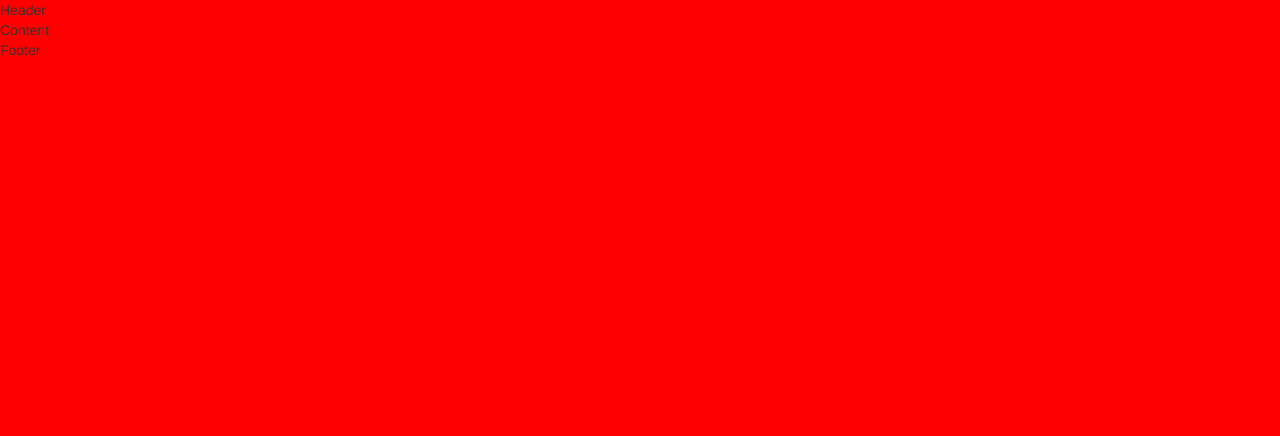
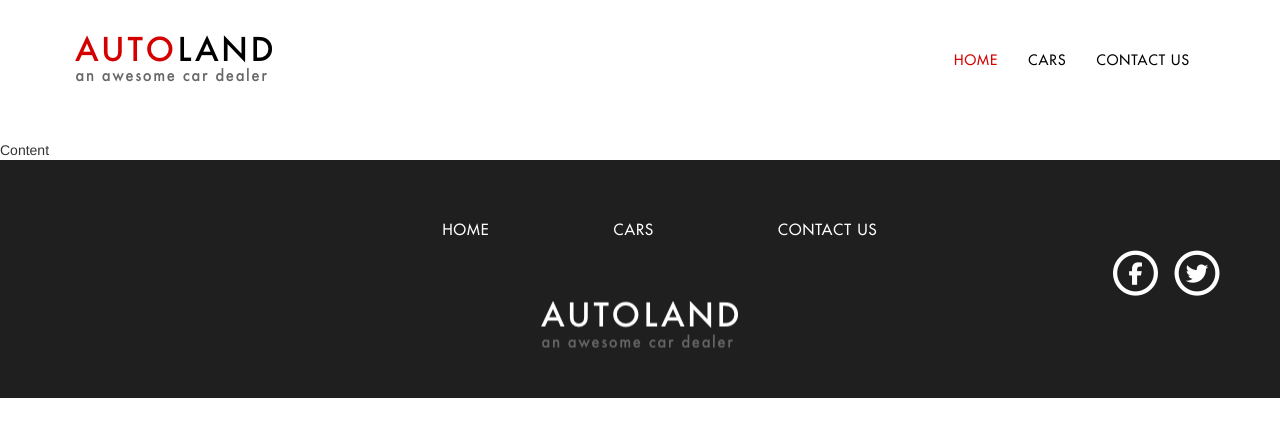
Before and after one commit to inhumba/autoland, a plain HTML site: page index.html in a window 1280 px wide. Drawn offline with nearby package versions, Linux system fonts and the light colour scheme; files whose address does not match are found by name.

Commit message:
Add header and footer

```diff
--- a/assets/css/partials/nhum.css
+++ b/assets/css/partials/nhum.css
@@ -1,3 +1,79 @@
 body {
-	background-color: #f00;
+	background-color: #FFF;
 }
+
+.navbar-default {
+	background-color: #FFF;
+	border: none;
+	padding: 35px 60px;
+}
+
+.logo {
+	background: url(../../../assets/img/logo.png) no-repeat center center;
+	height: 47px;
+	width: 198px;
+	text-indent: -9999px;
+}
+.logo.logo-bw {
+	background: url(../../../assets/img/logo-bw.png) no-repeat center center;
+}
+.logo > a {
+	display: block;
+	height: 47px;
+	width: 198px;
+}
+
+.logo-footer {
+	margin: 50px auto 10px;
+}
+
+.navbar-default .navbar-nav > li > a {
+	color: #000;
+	font-family: custom-medium;
+	font-size: 14px;
+	letter-spacing: 1px;
+	text-transform: uppercase;
+}
+
+.navbar-default .navbar-nav > li > a:focus, .navbar-default .navbar-nav > li > a:hover {
+	text-decoration: underline;
+}
+.navbar-default .navbar-nav > .active > a, .navbar-default .navbar-nav > .active > a:focus, .navbar-default .navbar-nav > .active > a:hover {
+	background-color: #FFF;
+	color: #D40000;
+}
+
+
+
+
+.footer {
+	background-color: #1F1F1F;
+	padding: 60px 0 40px;
+}
+
+.foot-nav > ul {
+	list-style-type: none;
+	text-align: center;
+}
+.foot-nav > ul > li {
+	display: inline;
+}
+.foot-nav > ul > li > a {
+	color: #FFF;
+	font-family: custom-medium;
+	font-size: 15px;
+	letter-spacing: 1px;
+	padding: 5px 60px;
+	text-transform: uppercase;
+}
+.foot-nav > ul > li > a:hover {
+	text-decoration: underline;
+}
+
+.social {
+	float: right;
+}
+.social a {
+	color: #FFF;
+	font-size: 18px;
+}
--- a/index.html
+++ b/index.html
@@ -11,6 +11,8 @@
 		<link rel="stylesheet" href="https://maxcdn.bootstrapcdn.com/bootstrap/3.3.7/css/bootstrap.min.css" integrity="sha384-BVYiiSIFeK1dGmJRAkycuHAHRg32OmUcww7on3RYdg4Va+PmSTsz/K68vbdEjh4u" crossorigin="anonymous">
 
 		<!-- Stylesheet -->
+		<link rel="stylesheet" href="assets/fonts/styles.css">
+		<script src="https://use.fontawesome.com/40b6c6b403.js"></script>
 		<link rel="stylesheet" href="assets/css/home.css">
 		<link rel="icon" type="image/png" href="assets/img/favicon.png">
 
@@ -18,13 +20,79 @@
 	<body>
 
 		<!-- Header -->
-		<header>Header</header>
+		<header class="header">
+			<nav class="navbar navbar-default">
+				<div class="container-fluid">
+
+					<div class="navbar-header">
+						<button type="button" class="navbar-toggle collapsed" data-toggle="collapse" data-target="#mobile-nav" aria-expanded="false">
+							<span class="sr-only">Toggle navigation</span>
+							<span class="icon-bar"></span>
+							<span class="icon-bar"></span>
+							<span class="icon-bar"></span>
+						</button>
+						<div class="logo">
+							<a class="navbar-brand" href="index.html">Autoland</a>
+						</div>
+					</div>
+
+					<div class="collapse navbar-collapse" id="mobile-nav">
+						<ul class="nav navbar-nav navbar-right">
+							<li class="active"><a href="index.html">Home</a></li>
+							<li><a href="cars.html">Cars</a></li>
+							<li><a href="contact.html">Contact Us</a></li>
+						</ul>
+					</div>
+
+				</div>
+			</nav>
+		</header>
 
 		<!-- Content -->
 		<main>Content</main>
 
 		<!-- Footer -->
-		<footer>Footer</footer>
+		<footer class="footer">
+
+			<div class="container">
+				<div class="row">
+					<div class="col-xs-12">
+
+						<nav class="foot-nav">
+							<ul>
+								<li><a href="index.html">Home</a></li>
+								<li><a href="cars.html">Cars</a></li>
+								<li><a href="contact.html">Contact Us</a></li>
+							</ul>
+						</nav>
+
+					</div>
+
+					<div class="clearfix"></div>
+
+					<div class="social">
+						<a href="#">
+							<span class="fa-stack fa-lg">
+								<i class="fa fa-circle-thin fa-stack-2x"></i>
+								<i class="fa fa-facebook fa-stack-1x"></i>
+							</span>
+						</a>
+						<a href="#">
+							<span class="fa-stack fa-lg">
+								<i class="fa fa-circle-thin fa-stack-2x"></i>
+								<i class="fa fa-twitter fa-stack-1x"></i>
+							</span>
+						</a>
+					</div>
+
+					<div class="logo logo-bw logo-footer">
+						<a href="index.html">Autoland</a>
+					</div>
+
+				</div>
+			</div>
+
+		</footer>
 
 		<!-- Script -->
 		<script src="https://code.jquery.com/jquery-3.2.1.min.js" integrity="sha256-hwg4gsxgFZhOsEEamdOYGBf13FyQuiTwlAQgxVSNgt4=" crossorigin="anonymous"></script>
```
Also changed, not shown: assets/img/favicon.png (added), assets/img/logo-bw.png (added), assets/img/logo.png (added).
